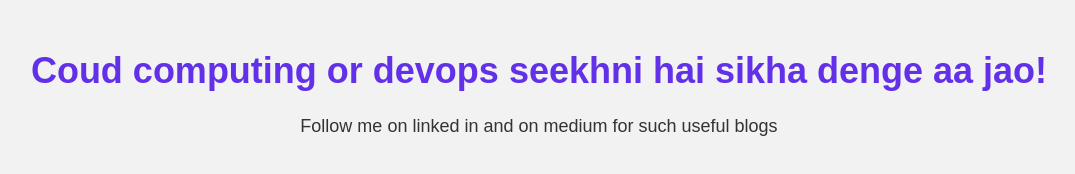
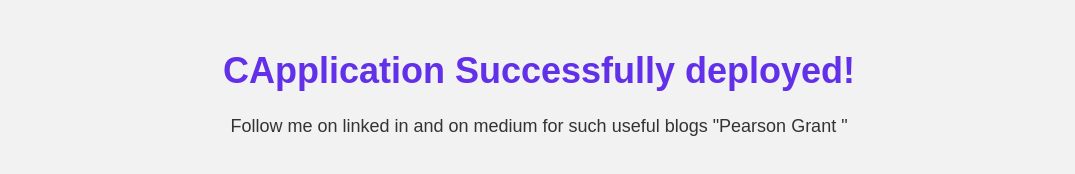
Before and after one commit to PearsonGrant24/Aws_pipeline, a plain HTML site: page index.html in a window 1280 px wide. Shown: the whole page, without its empty margins (101-1176 px from the left). Drawn offline with Linux system fonts and the light colour scheme.

Commit message:
Update index.html

```diff
--- a/index.html
+++ b/index.html
@@ -22,7 +22,7 @@
     </style>
   </head>
   <body>
-    <h1>Coud computing or devops seekhni hai sikha denge aa jao!</h1>
-    <p>Follow me on linked in and on medium for such useful blogs </p>
+    <h1>CApplication Successfully deployed!</h1>
+    <p>Follow me on linked in and on medium for such useful blogs "Pearson Grant " </p>
   </body>
 </html>
```
